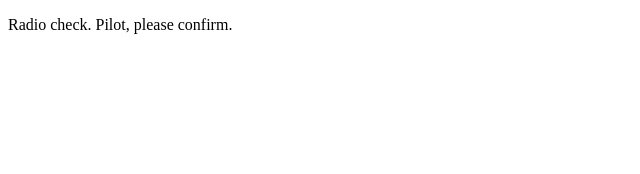
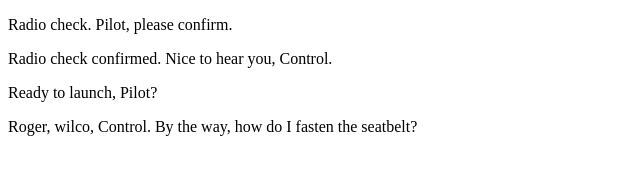
Before and after one commit to jayarnall/communication-log-pilot, a plain HTML site: page index.html in a window 1280 px wide. Shown: the whole page, without its empty margins (0-640 px from the left). Drawn offline with Linux system fonts and the light colour scheme.

Commit message:
Updated conversation on page.

```diff
--- a/index.html
+++ b/index.html
@@ -2,5 +2,9 @@
 <html>
    <body>
       <p>Radio check. Pilot, please confirm.</p>
+      <!-- The conversation continues... -->
+      <p>Radio check confirmed.  Nice to hear you, Control.</p>
+      <p>Ready to launch, Pilot?</p>
+      <p>Roger, wilco, Control.  By the way, how do I fasten the seatbelt?</p>
    </body>
 </html>
```
